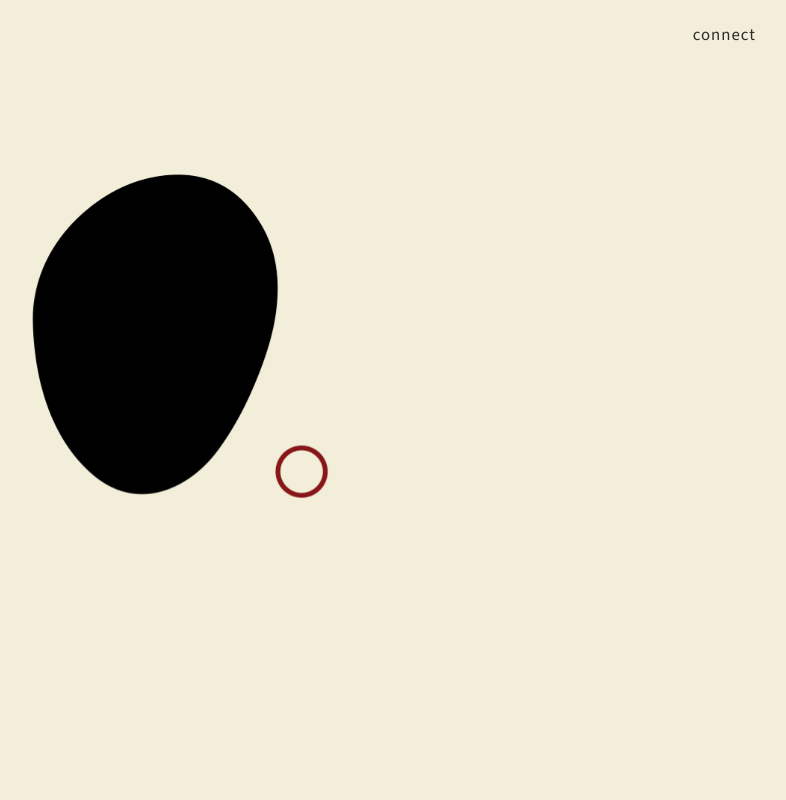
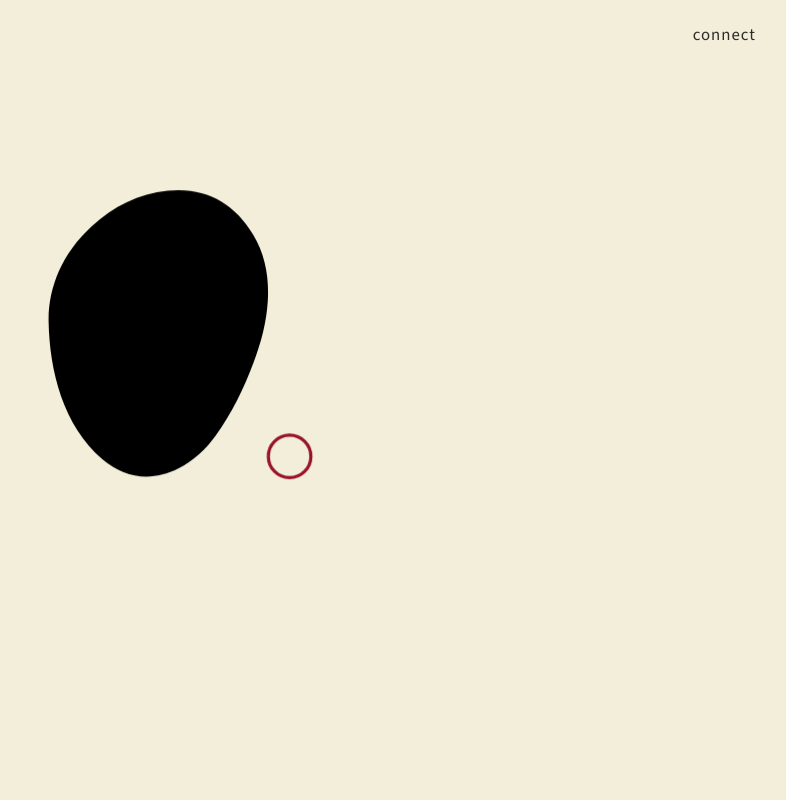
Before and after one commit to alinepractice/aline-website, a Next.js app: page / in a window 1280 px wide. Shown: the top 800 px of the page, without its empty margins (460-1246 px from the left). Built offline with nearby package versions, Linux system fonts and the light colour scheme.

Commit message:
Replace static logo with animated SVG intro — blob rolls in, ring springs open

```diff
--- a/app/page.module.css
+++ b/app/page.module.css
@@ -43,20 +43,78 @@
 .heroLogo {
   width: min(310px, 55.6vw);
   height: auto;
-  animation: logoRollIn 1.6s cubic-bezier(0.22, 1, 0.36, 1) both;
+  display: block;
+  overflow: visible;
+  shape-rendering: geometricPrecision;
 }
 
-@keyframes logoRollIn {
-  0% {
-    opacity: 0;
-    transform: translateX(-120px) rotate(-90deg);
-  }
-  60% {
-    opacity: 1;
-  }
-  100% {
-    opacity: 1;
-    transform: translateX(0) rotate(0deg);
+/* GPU-accelerated, sub-pixel smooth transforms */
+.blobTranslate,
+.blobBounce,
+.blobRotate,
+.ring {
+  will-change: transform;
+  transform: translateZ(0);
+  backface-visibility: hidden;
+}
+
+/* Blob: rolls in, leans in curiously, recoils */
+.blobTranslate {
+  animation: roll-in 2.2s cubic-bezier(0.33, 0, 0.2, 1) 0s 1 forwards;
+}
+.blobBounce {
+  transform-box: fill-box;
+  transform-origin: 50% 100%;
+  animation: blob-lean 3.2s ease-in-out 2.5s 1 forwards;
+}
+.blobRotate {
+  transform-box: fill-box;
+  transform-origin: 50% 55%;
+  animation: roll-and-settle 2.2s cubic-bezier(0.33, 0, 0.2, 1) 0s 1 forwards;
+}
+
+/* Ring: flat until blob leans in, then springs open */
+.ring {
+  transform-box: fill-box;
+  transform-origin: 50% 100%;
+  animation: ring-spring 2.0s cubic-bezier(0.22, 1, 0.36, 1) 4.1s 1 both;
+}
+
+@keyframes roll-in {
+  0%   { transform: translateX(-1150px); }
+  85%  { transform: translateX(-30px); }
+  100% { transform: translateX(0px); }
+}
+
+@keyframes blob-lean {
+  0%   { transform: rotate(0deg); }
+  31%  { transform: rotate(13deg); }
+  50%  { transform: rotate(13deg); }
+  60%  { transform: rotate(-8deg); }
+  80%  { transform: rotate(0deg); }
+  100% { transform: rotate(0deg); }
+}
+
+@keyframes roll-and-settle {
+  0%   { transform: rotate(0deg); }
+  85%  { transform: rotate(348deg); }
+  100% { transform: rotate(360deg); }
+}
+
+@keyframes ring-spring {
+  0%   { transform: scaleY(0.04); }
+  22%  { transform: scaleY(1.45); }
+  50%  { transform: scaleY(1.2); }
+  75%  { transform: scaleY(1.0); }
+  100% { transform: scaleY(1.0); }
+}
+
+@media (prefers-reduced-motion: reduce) {
+  .blobTranslate,
+  .blobBounce,
+  .blobRotate,
+  .ring {
+    animation: none;
   }
 }
 
--- a/app/page.tsx
+++ b/app/page.tsx
@@ -16,14 +16,34 @@ export default function Home() {
 
       {/* ── Header ── */}
       <header className={s.header}>
-        <Image
-          src="/images/logo.png"
-          alt="Aline Practice logo"
-          width={830}
-          height={905}
+        <svg
           className={s.heroLogo}
-          priority
-        />
+          viewBox="246 269 500 550"
+          xmlns="http://www.w3.org/2000/svg"
+          shapeRendering="geometricPrecision"
+          preserveAspectRatio="xMidYMid meet"
+          aria-label="Aline logo"
+        >
+          <g className={s.blobTranslate}>
+            <g className={s.blobBounce}>
+              <g className={s.blobRotate}>
+                <path
+                  fill="#000000"
+                  d="M 283.957 519.5625 C 282.988 466.8086 304.902 410.4219 353.7266 366.0234 C 388.414 334.4805 429.1719 313.625 476.3594 308.9258 C 537.0742 302.8828 582.8828 328.1094 613.9141 379.9531 C 633.3516 412.418 639.6133 448.2852 637.5664 485.793 C 635.6523 520.8164 626.5273 554.2031 614.3203 586.8242 C 598.8398 628.1797 579.6328 667.6992 553.6992 703.6055 C 537.6563 725.8164 518.0859 744.4023 493.3789 756.8828 C 450.4531 778.5625 407.0156 773.1406 370.5625 741.8242 C 307.5273 687.6719 285.4219 599.4336 283.957 519.5625 Z"
+                />
+              </g>
+            </g>
+          </g>
+          <circle
+            className={s.ring}
+            cx="672.8"
+            cy="737.4"
+            r="34.3"
+            fill="none"
+            stroke="#981327"
+            strokeWidth="5.2"
+          />
+        </svg>
       </header>
 
       {/* ── Values ── */}
```
